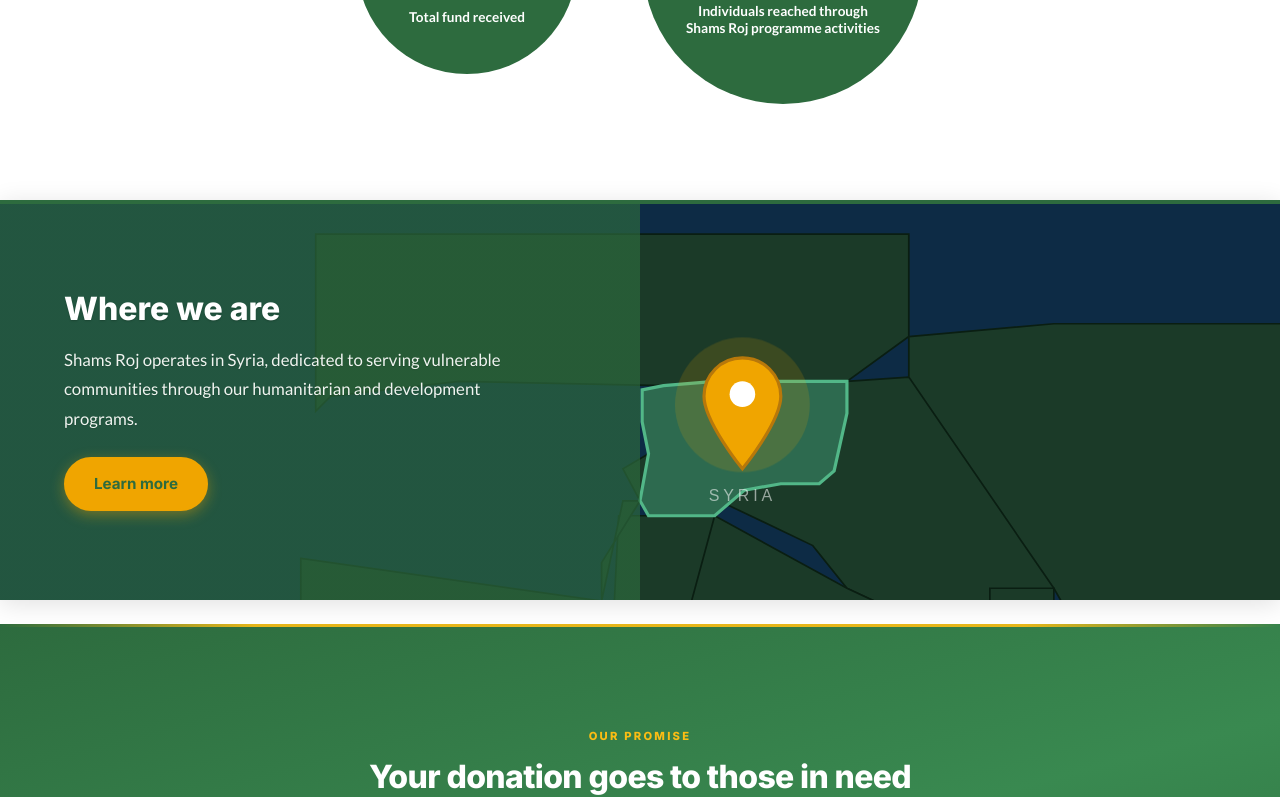
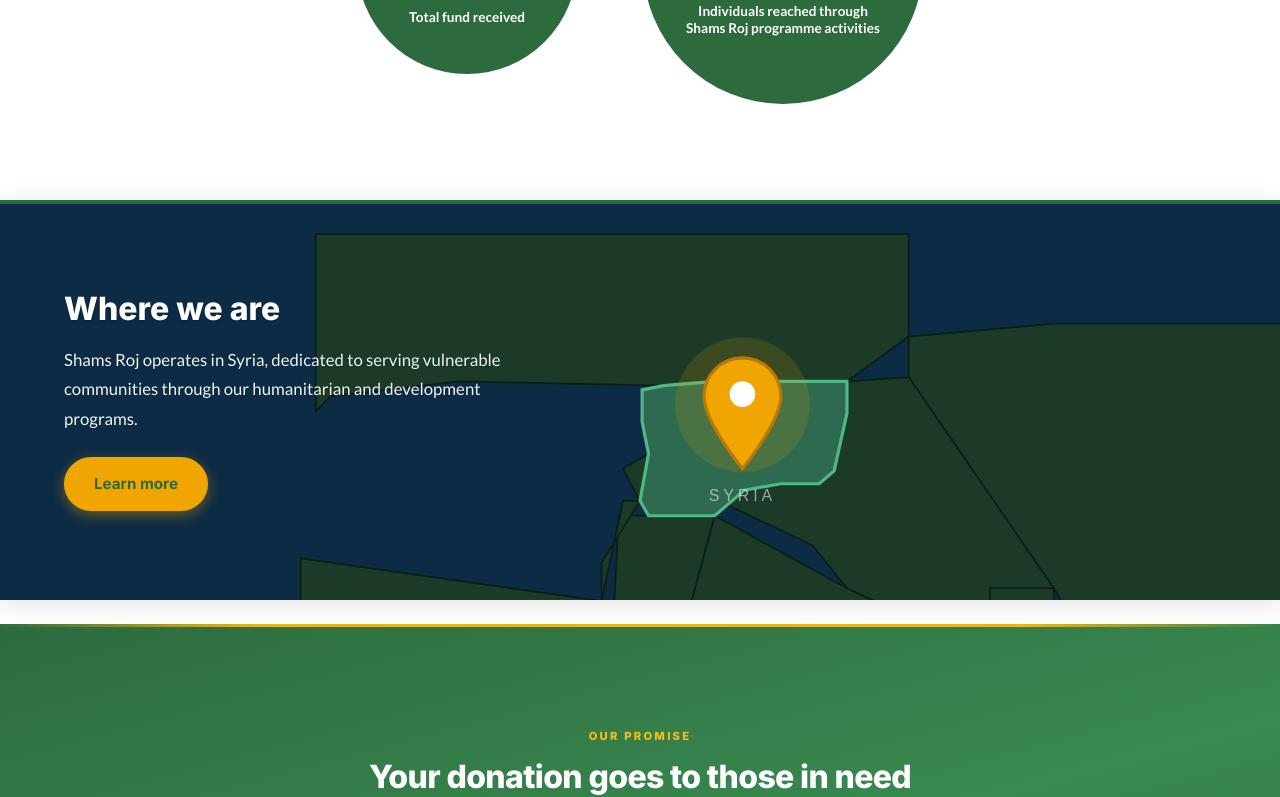
Before and after one commit to Ramiclovis/roj_shams, a React (Vite) app in the folder roj_shams/: page / in a window 1280 px wide. Shown: the part 3486-4283 px from the top of the page. Built offline with nearby package versions, Linux system fonts and the light colour scheme.

Commit message:
fix: remove unnecessary overlay div from Home component to streamline layout

```diff
--- a/roj_shams/src/pages/Home.jsx
+++ b/roj_shams/src/pages/Home.jsx
@@ -585,7 +585,6 @@
                 <div className="where-we-are__map-wrap">
                     <MiddleEastMap isRtl={isRtl} />
                 </div>
-                <div className="where-we-are__overlay" />
                 <div className="container where-we-are__inner">
                     <div className="where-we-are__content">
                         <h2 className="where-we-are__title">{t('whereWeAre.title')}</h2>
```
